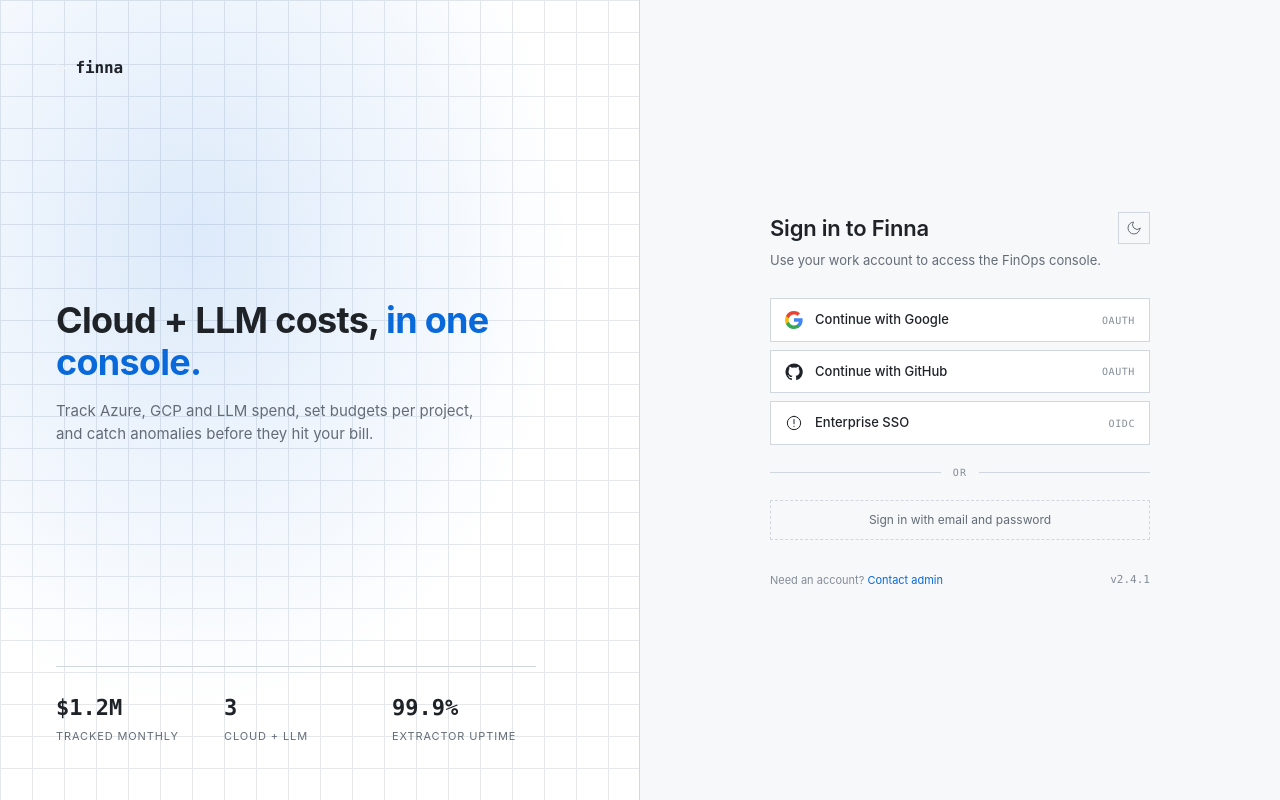
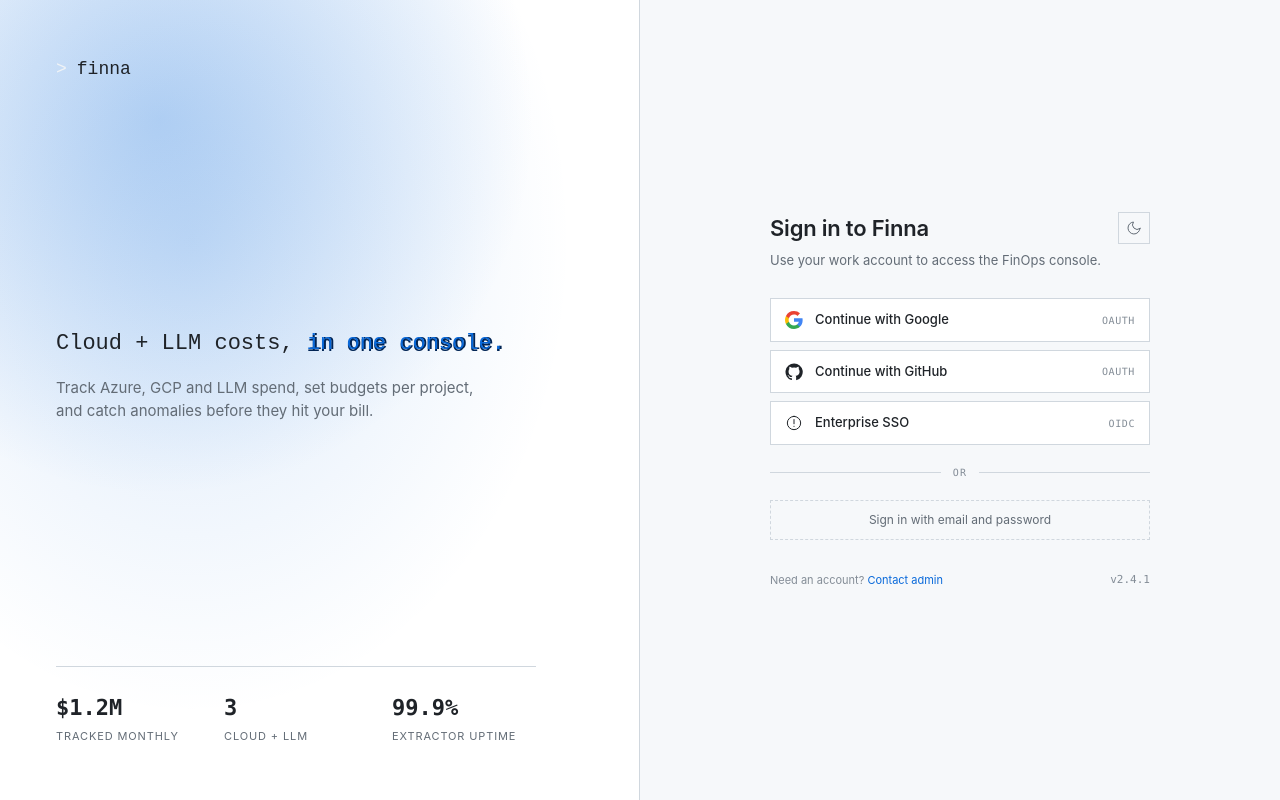
Before and after one commit to acarmisc/finna-app, a React (Vite) app in the folder ui/: page /#/dashboard in a window 1280 px wide. Built offline with nearby package versions, Linux system fonts and the light colour scheme; no server answers.

Commit message:
fix(ui): add dither + scanlines to login brand panel
- Add dither effect (dot matrix pattern) to login-brand background
- Add Press Start 2P font to login brand mark and headline
- Add pixel text shadow to accent text
- Import @fontsource/press-start-2p

Closes #99

```diff
--- a/ui/src/index.css
+++ b/ui/src/index.css
@@ -3,6 +3,7 @@
 @import "@fontsource/inter";
 @import "@fontsource/jetbrains-mono";
 @import "@fontsource/doto";
+@import "@fontsource/press-start-2p";
 
 
 @custom-variant dark (&:is(.dark *));
@@ -1745,8 +1746,21 @@
 .login-brand {
   position: relative;
   background:
-    linear-gradient(var(--color-border-2) 1px, transparent 1px) 0 0 / 32px 32px,
-    linear-gradient(90deg, var(--color-border-2) 1px, transparent 1px) 0 0 / 32px 32px,
+    radial-gradient(circle at 25% 15%, color-mix(in oklab, var(--color-primary) 25%, transparent) 0%, transparent 45%),
+    repeating-linear-gradient(
+      0deg,
+      transparent 0,
+      transparent 2px,
+      rgba(255,255,255,0.02) 2px,
+      rgba(255,255,255,0.02) 3px
+    ),
+    repeating-linear-gradient(
+      90deg,
+      transparent 0,
+      transparent 2px,
+      rgba(255,255,255,0.02) 2px,
+      rgba(255,255,255,0.02) 3px
+    ),
     var(--color-surface);
   border-right: 1px solid var(--color-border);
   padding: 56px;
@@ -1766,23 +1780,29 @@
   display: flex;
   align-items: center;
   gap: 10px;
-  font-family: var(--font-mono);
-  font-size: 16px;
-  font-weight: 600;
-  color: var(--color-fg);
-  letter-spacing: -0.01em;
+  font-family: 'Press Start 2P', monospace;
+  font-size: 18px;
+  font-weight: 400;
+  color: var(--color-fg);
+  letter-spacing: 0;
 }
 .login-brand-mark .caret { color: var(--color-accent); }
 .login-brand-headline { position: relative; max-width: 480px; }
 .login-brand-headline h1 {
-  font-size: 36px;
-  line-height: 1.15;
-  font-weight: 700;
-  letter-spacing: -0.02em;
+  font-family: 'Press Start 2P', monospace;
+  font-size: 22px;
+  line-height: 1.5;
+  font-weight: 400;
+  letter-spacing: 0;
   color: var(--color-fg);
   margin: 0 0 16px;
 }
-.login-brand-headline h1 .accent { color: var(--color-primary); }
+.login-brand-headline h1 .accent {
+  color: var(--color-primary);
+  text-shadow:
+    2px 0 0 color-mix(in oklab, var(--color-primary) 50%, #000),
+    0 2px 0 color-mix(in oklab, var(--color-primary) 50%, #000);
+}
 .login-brand-headline p {
   font-size: 15px;
   line-height: 1.55;
```
Also changed, not shown: 1 other file (tests, documents, lock files or other folders).
